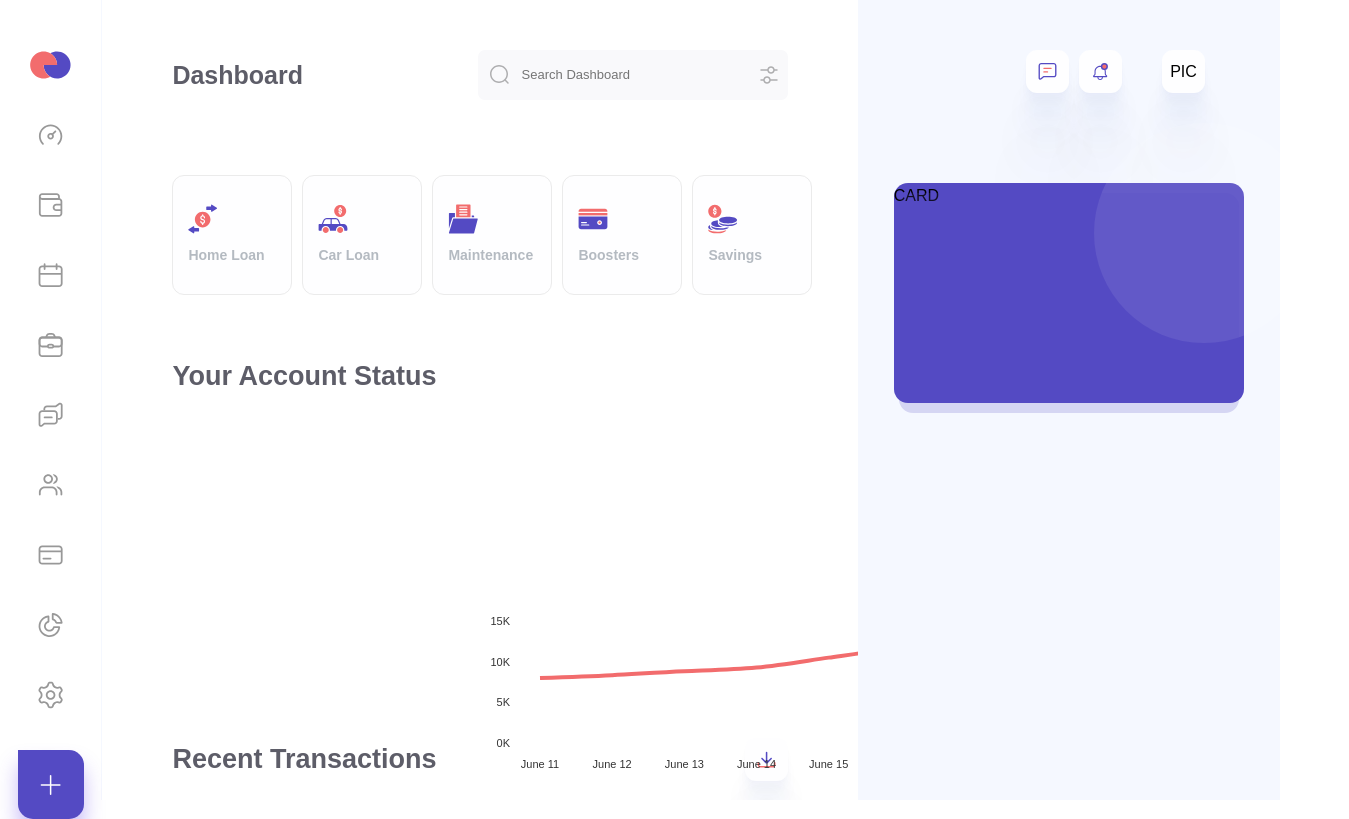
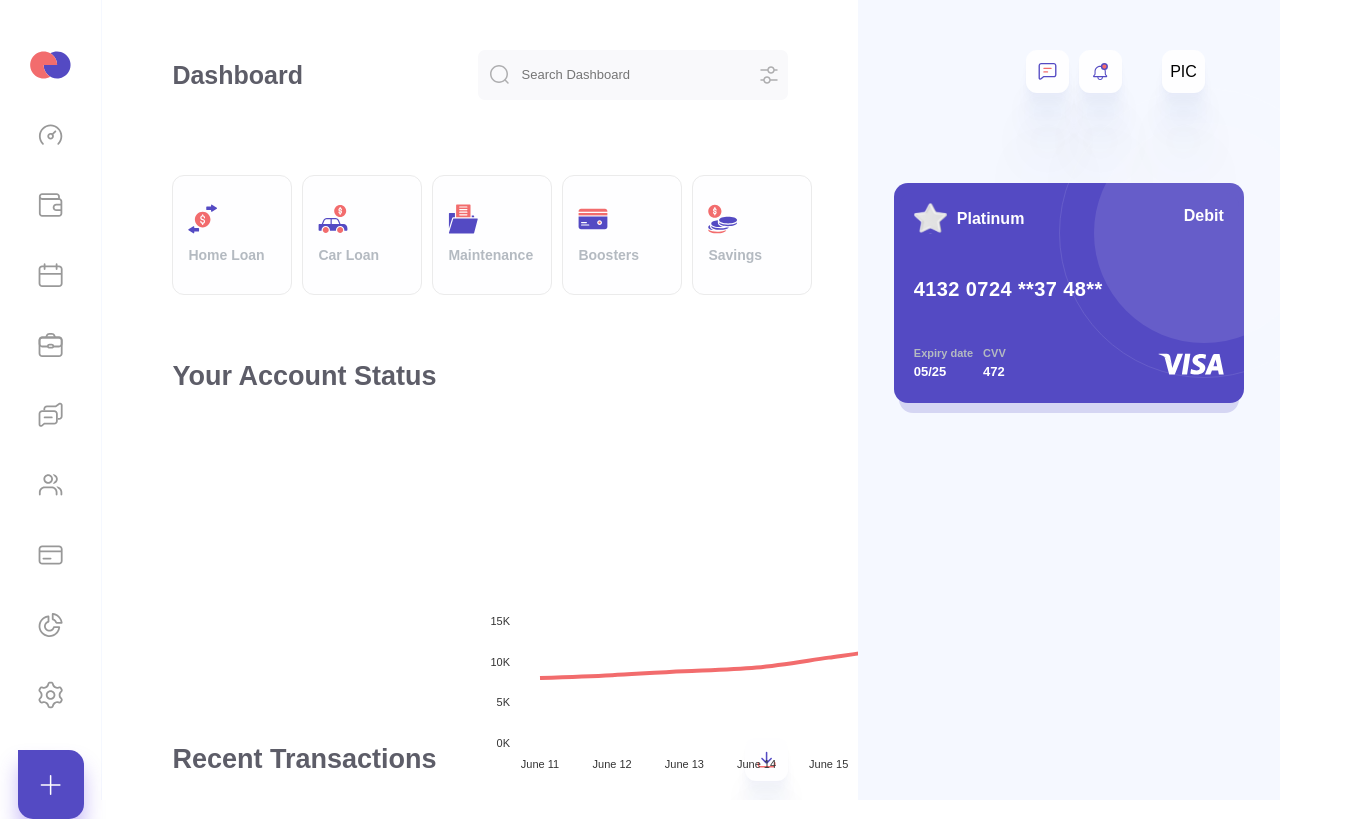
Before and after one commit to Speckope/finance-dashboard, a React (Create React App) app: page / in a window 1280 px wide. Shown: the whole page, 1349 px wide, since content can reach past the window. Built offline with nearby package versions, Linux system fonts and the light colour scheme; a web font is replaced by a local one.

Commit message:
Finished credit card

```diff
--- a/src/components/CreditCard.tsx
+++ b/src/components/CreditCard.tsx
@@ -1,20 +1,85 @@
 import React from 'react';
 import { cvar } from 'src/theming/cvar';
 import styled from 'styled-components';
+import Text, { StyledText } from './Text';
+import { ReactComponent as StarSVG } from '../assets/right-sidebar/star-icon.svg';
+import { ReactComponent as VisaSVG } from '../assets/right-sidebar/visa-logo.svg';
 
 interface CreditCardProps {}
 
 const CreditCard: React.FC<CreditCardProps> = ({}) => {
-  return <Wrapper>CARD</Wrapper>;
+  return (
+    <Wrapper>
+      <Circle />
+      {/* TOP */}
+      <TopWrapper>
+        <StarSVG />
+        <Text color='colorBackground' fontWeight='bold'>
+          <h4> Platinum </h4>
+        </Text>
+        <Text color='colorBackground' fontWeight='bold'>
+          <h4>Debit</h4>
+        </Text>
+      </TopWrapper>
+      {/* MIDDLE */}
+      <Text
+        //TODO Add font weight 600 to Tomorrow, set it here
+        color='colorBackground'
+        fontWeight='bold'
+        size='2rem'
+        font='fontSecondary'
+        letterSpacing='0.4px'
+      >
+        <h3>4132 0724 **37 48**</h3>
+      </Text>
+      {/* // BOTTOM */}
+      <BottomWrapper>
+        <BottomLeftWrapper>
+          <Text size='1.1rem' color='fontColorSecondary' fontWeight='bold'>
+            <h4>Expiry date</h4>
+          </Text>
+          {/* //TODO Add font weight 500 to Tomorrow, set it here */}
+          <Text
+            size='1.3rem'
+            color='colorBackground'
+            font='fontSecondary'
+            fontWeight='bold'
+          >
+            <p>05/25</p>
+          </Text>
+        </BottomLeftWrapper>
+        <BottomLeftWrapper>
+          <Text size='1.1rem' color='fontColorSecondary' fontWeight='bold'>
+            <h4>CVV</h4>
+          </Text>
+          <Text
+            size='1.3rem'
+            color='colorBackground'
+            font='fontSecondary'
+            fontWeight='bold'
+          >
+            <p>472</p>
+          </Text>
+        </BottomLeftWrapper>
+        <VisaSVG style={{ marginLeft: 'auto' }} />
+      </BottomWrapper>
+    </Wrapper>
+  );
 };
 
 export default CreditCard;
 
 const Wrapper = styled.div`
   position: relative;
+  z-index: 10;
 
-  width: 35rem;
-  height: 22rem;
+  display: flex;
+  flex-direction: column;
+  justify-content: space-between;
+
+  min-width: 35rem;
+  min-height: 22rem;
+  padding: 2rem;
 
   border-radius: 1.4rem;
 
@@ -23,6 +88,8 @@ const Wrapper = styled.div`
   // pseudo shadow behind
   &:after {
     position: absolute;
+    // Should be below the parent element
+    z-index: -1;
 
     width: 34rem;
     height: 22rem;
@@ -37,9 +104,10 @@ const Wrapper = styled.div`
 
     background: ${cvar('colorPrimary')};
   }
+`;
 
-  // Inner circle
-  &:before {
+// Inner circle (full white)
+const Circle = styled.div`
   position: absolute;
 
   width: 22rem;
@@ -54,5 +122,50 @@ const Wrapper = styled.div`
   border-radius: 50%;
 
   background: ${cvar('colorBackground')};
+
+  // Outer circle (only border)
+  &:before {
+    position: absolute;
+
+    width: 29rem;
+    height: 29rem;
+
+    top: 50%;
+    left: 50%;
+    transform: translate(-50%, -50%);
+
+    content: '';
+
+    // Opacity 0.1 is applied from the parent component (circle)
+    border: 1px solid ${cvar('colorBackground')};
+    border-radius: 50%;
   }
 `;
+
+const TopWrapper = styled.div`
+  display: flex;
+  justify-content: space-between;
+  align-items: center;
+
+  // Platinum text
+  ${StyledText}:first-of-type {
+    margin-left: 1rem;
+  }
+  // Debit text
+  ${StyledText}:last-of-type {
+    margin-left: auto;
+    align-self: flex-start;
+  }
+`;
+
+const BottomWrapper = styled.div`
+  display: flex;
+  justify-content: space-between;
+  align-items: center;
+  gap: 1rem;
+`;
+
+const BottomLeftWrapper = styled.div`
+  display: flex;
+  flex-direction: column;
+`;
```
Lines whose indentation alone changed are shown as unchanged.
